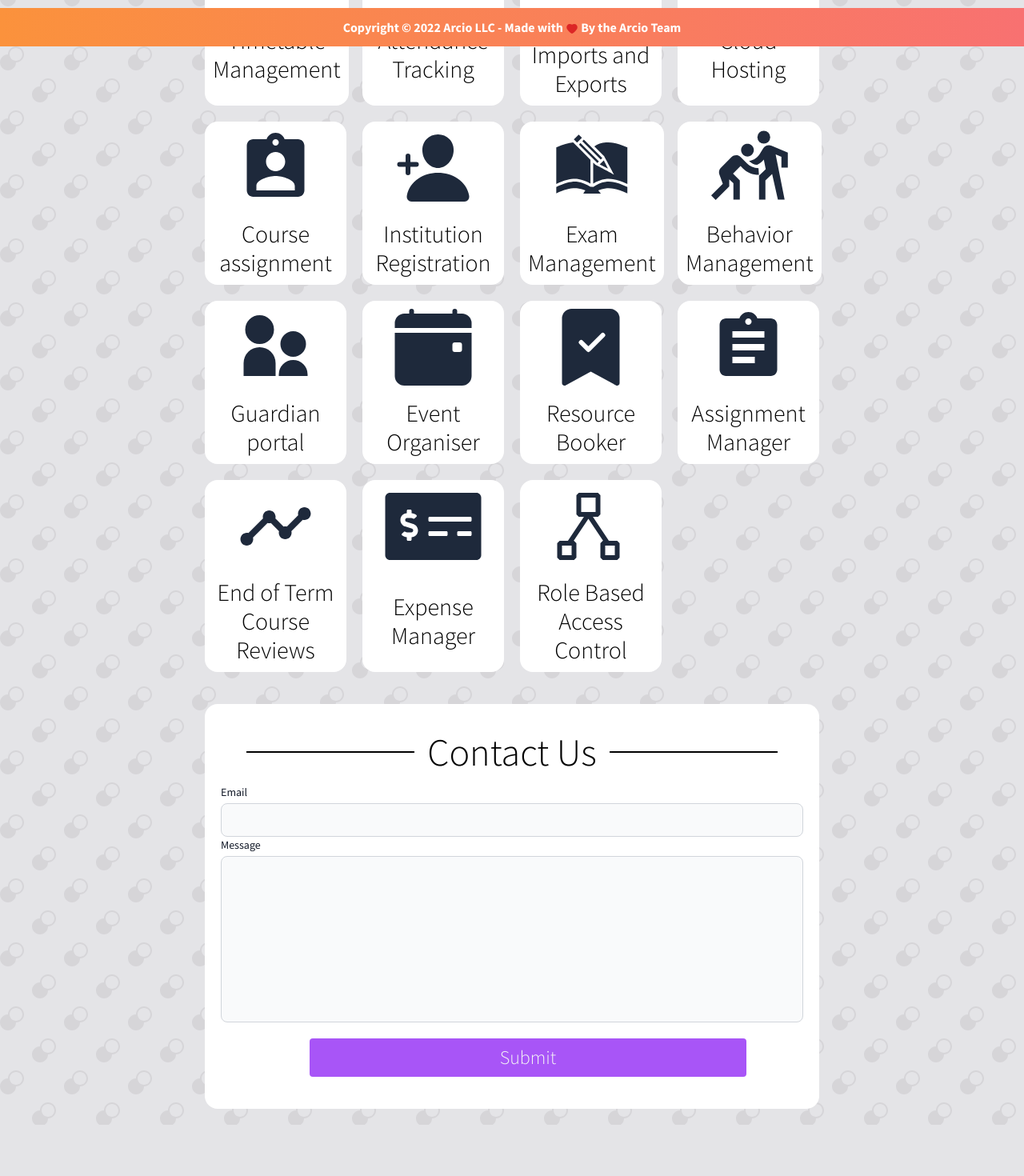
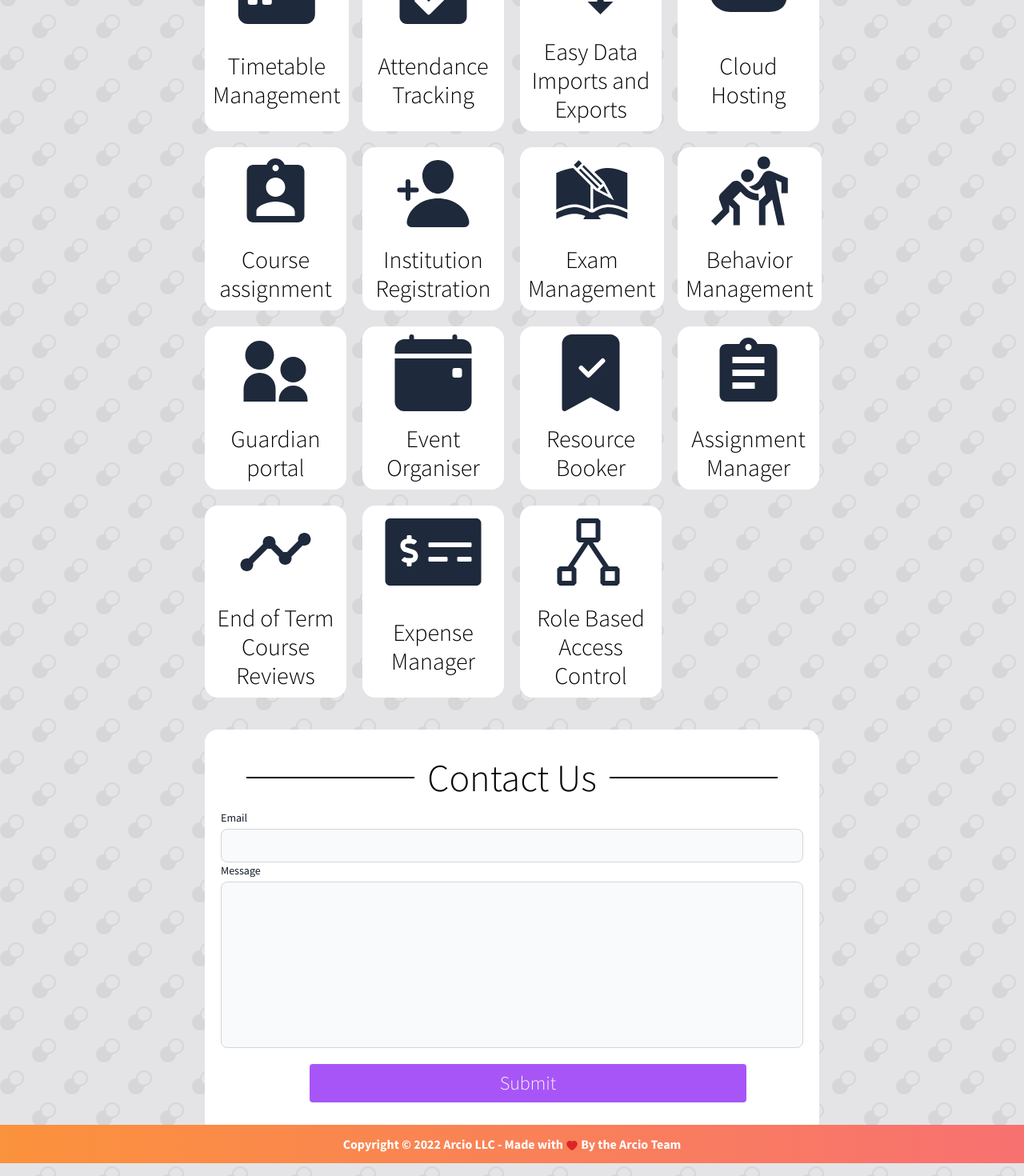
Before and after one commit to arcio-uk/Sales-Website, a React (Vite) app: page / in a window 1280 px wide. Shown: the part 742-2212 px from the top of the page at 80% size. Before the commit the page ends 2148 px from the top, so only its background shows below. Built offline with nearby package versions, Linux system fonts and the light colour scheme; what tailwindcss-animatecss would draw is missing.

Commit message:
fix: the footer is always at the bottom now

```diff
--- a/src/layout/StandardLayout/index.tsx
+++ b/src/layout/StandardLayout/index.tsx
@@ -8,8 +8,8 @@ import './index.css';
 const staticText = Text.standardLayout;
 
 const StandardLayout = () => (
-  <div>
-    <div className="h-16 bg-gradient-to-r from-orange-400 to-red-400 fixed top-0 w-full text-4xl justify-right flex-col space-x-5 text-white z-10">
+  <div className="flex flex-col h-screen justify-between">
+    <header className="h-16 bg-gradient-to-r from-orange-400 to-red-400 fixed top-0 w-full text-4xl justify-right flex-col space-x-5 text-white z-10">
       <div className="flex-1 inline-block align-middle">
         Helooooooooo, I&#39;m a navigation bar!
       </div>
@@ -17,14 +17,18 @@ const StandardLayout = () => (
         Helooooooooo, I&#39;m a navigation bar!
       </div>
 
+    </header>
+
+    <div className="main">
+      <div className="h-16" />
+      <Outlet />
     </div>
-    <div className="h-16" />
-    <Outlet />
-    <div className="text-center p-3 bg-gradient-to-r from-orange-400 to-red-400 text-white font-semibold z-10 bottom-0 absolute w-full">
+
+    <footer className="text-center p-3 bg-gradient-to-r from-orange-400 to-red-400 text-white font-semibold z-10 bottom-0 relative w-full">
       {staticText.copyright.first}
       <AiFillHeart className="fill-red-600 inline align-middle" />
       {staticText.copyright.second}
-    </div>
+    </footer>
   </div>
 );
 
```
